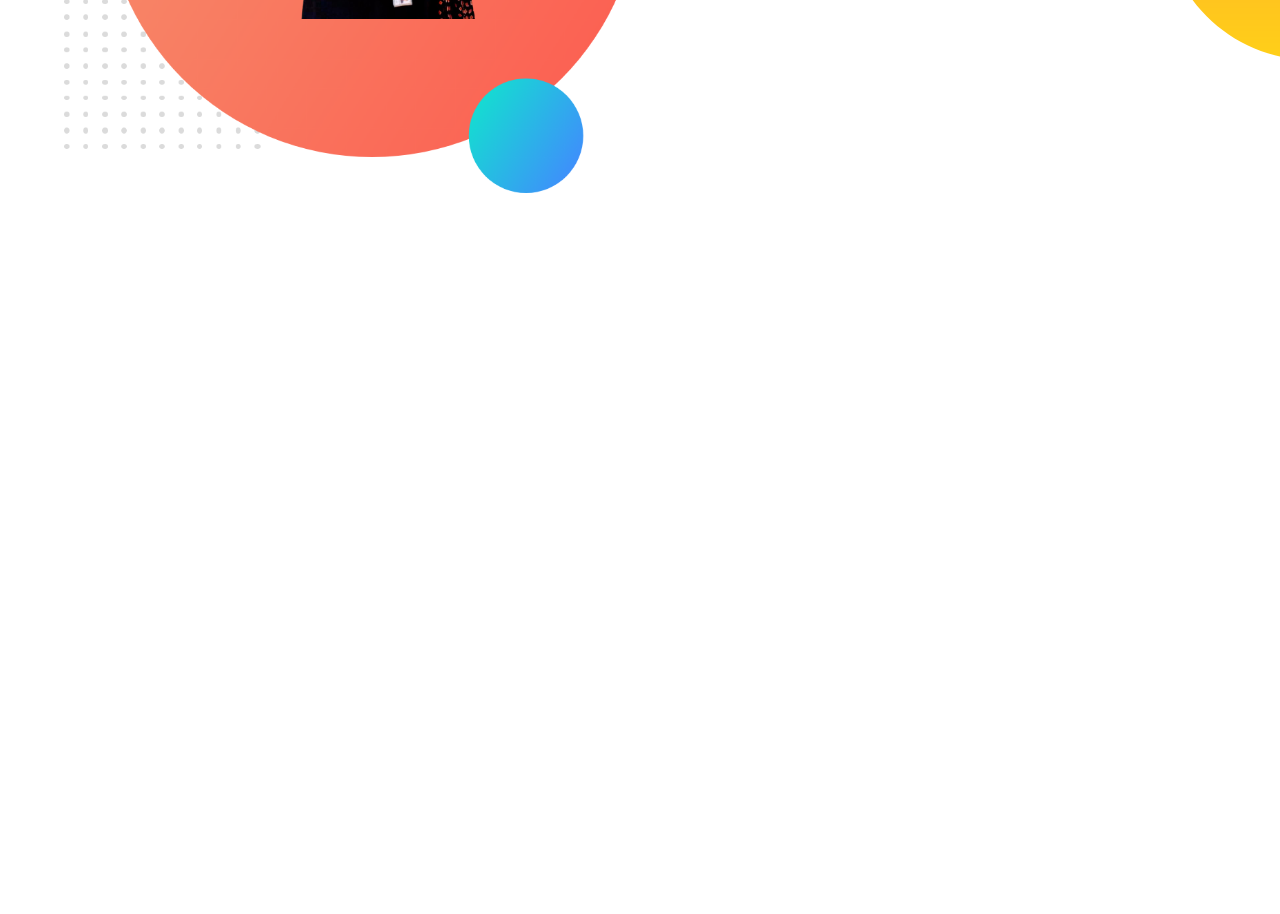
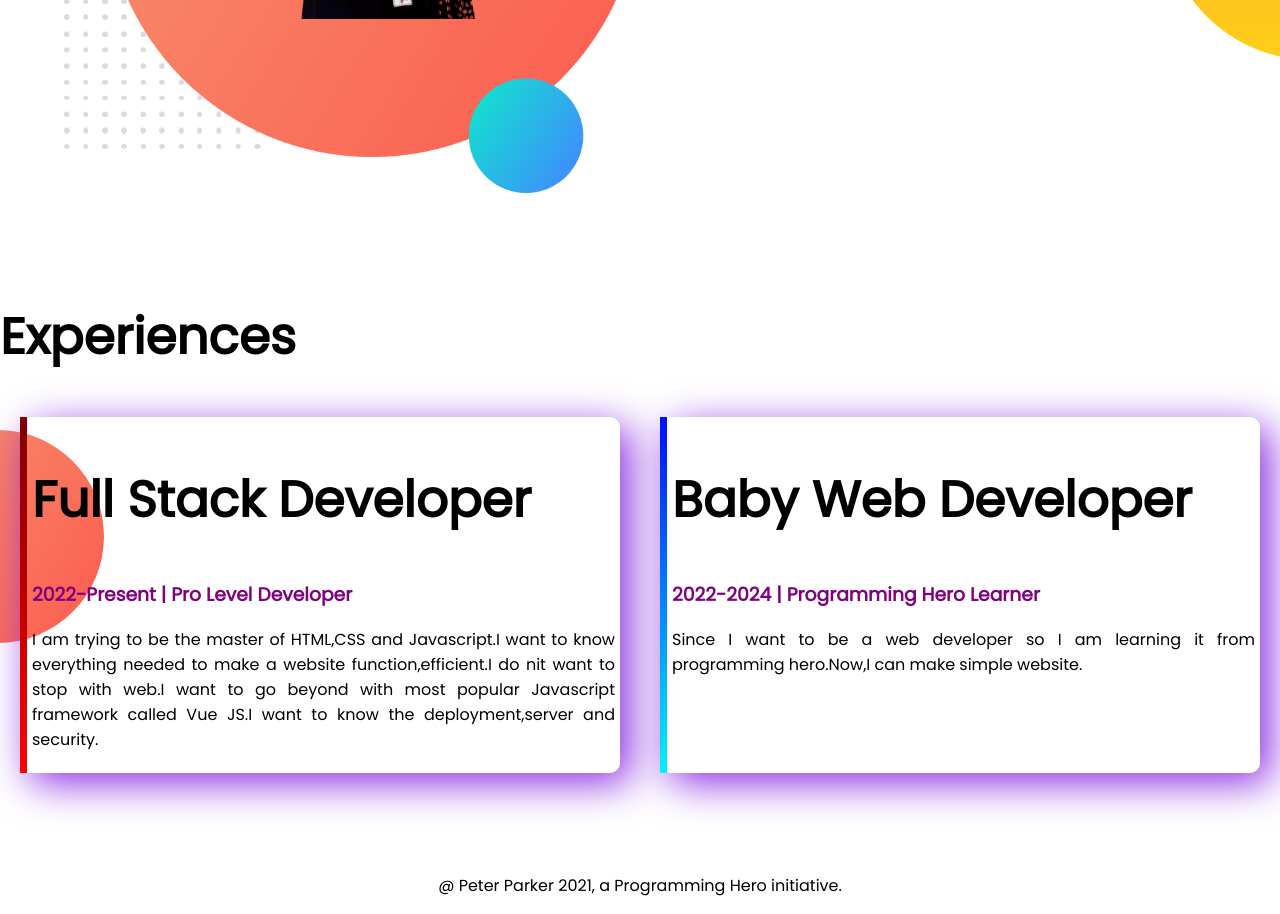
Before and after one commit to Afroja159/developer-portfolio, a plain HTML site: page index.html in a window 1280 px wide. Shown: the part 1042-1956 px from the top of the page. Before the commit the page ends 1342 px from the top, so only its background shows below. Drawn offline with Linux system fonts and the light colour scheme.

Commit message:
footer and experience added

```diff
--- a/index.html
+++ b/index.html
@@ -13,7 +13,7 @@
 </head>
 
 <body>
-    <section class="top-banner">
+    <section class="top-banner flexible-container">
         <div class="half-width">
             <h1>Welcome To</h1>
             <h1><span class="color">Afroja's</span> World!</h1>
@@ -35,7 +35,7 @@
 
         </div>
     </section>
-    <section class="dream-big">
+    <section class="dream-big flexible-container">
         <div class="half-width">
             <img src="images/my bg pic2.png" alt="">
         </div>
@@ -50,6 +50,29 @@
         </div>
 
     </section>
+
+    <section class="experience">
+        <h1>Experiences</h1>
+        <div class="flexible-container">
+            <div id="full-stack-dev" class="experience-item">
+                <h1>Full Stack Developer</h1>
+                <h3 class="color">2022-Present | Pro Level Developer</h3>
+                <p>I am trying to be the master of HTML,CSS and Javascript.I want to know everything needed to make a
+                    website function,efficient.I do nit want to stop with web.I want to go beyond with most popular
+                    Javascript framework called Vue JS.I want to know the deployment,server and security.</p>
+            </div>
+            <div id="web-dev-experience" class="experience-item">
+                <h1>Baby Web Developer</h1>
+                <h3 class="color">2022-2024 | Programming Hero Learner</h3>
+                <p>Since I want to be a web developer so I am learning it from programming hero.Now,I can make simple
+                    website.</p>
+            </div>
+        </div>
+
+    </section>
+    <footer>
+        <p>@ Peter Parker 2021, a Programming Hero initiative.</p>
+    </footer>
 </body>
 
 </html>
--- a/style.css
+++ b/style.css
@@ -8,7 +8,7 @@ h1{
 .color{
     color: purple;
 }
-section{
+.flexible-container{
     display: flex;
     margin-bottom: 100px;
 }
@@ -36,3 +36,30 @@ section{
     background-repeat: no-repeat;
     background-position: right;
 }
+.experience{
+    background-image: url(images/exp-bg.png);
+    background-repeat: no-repeat;
+    background-position: left;
+}
+.experience-item{
+    width:50%;
+    margin-left: 20px;
+    margin-right: 20px;
+    padding: 5px 5px;
+    text-align: justify;
+    border-radius: 10px;
+    box-shadow: 10px 10px 40px blueviolet ;
+}
+#web-dev-experience{
+    border-left: 7px solid;
+    border-image: linear-gradient(blue,cyan);
+    border-image-slice: 20;
+}
+#full-stack-dev{
+    border-left: 7px solid;
+    border-image: linear-gradient(maroon,red);
+    border-image-slice: 1;
+}
+footer p{
+    text-align: center;
+}
```
